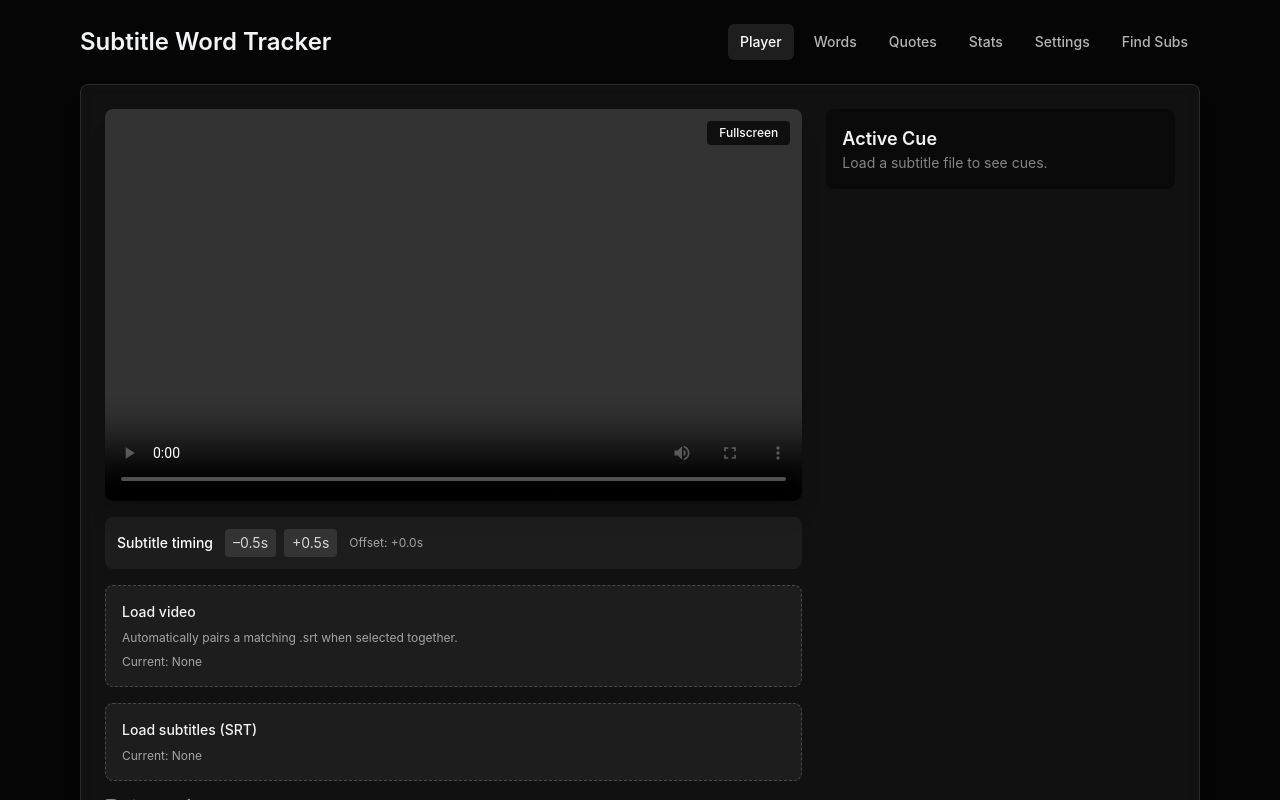
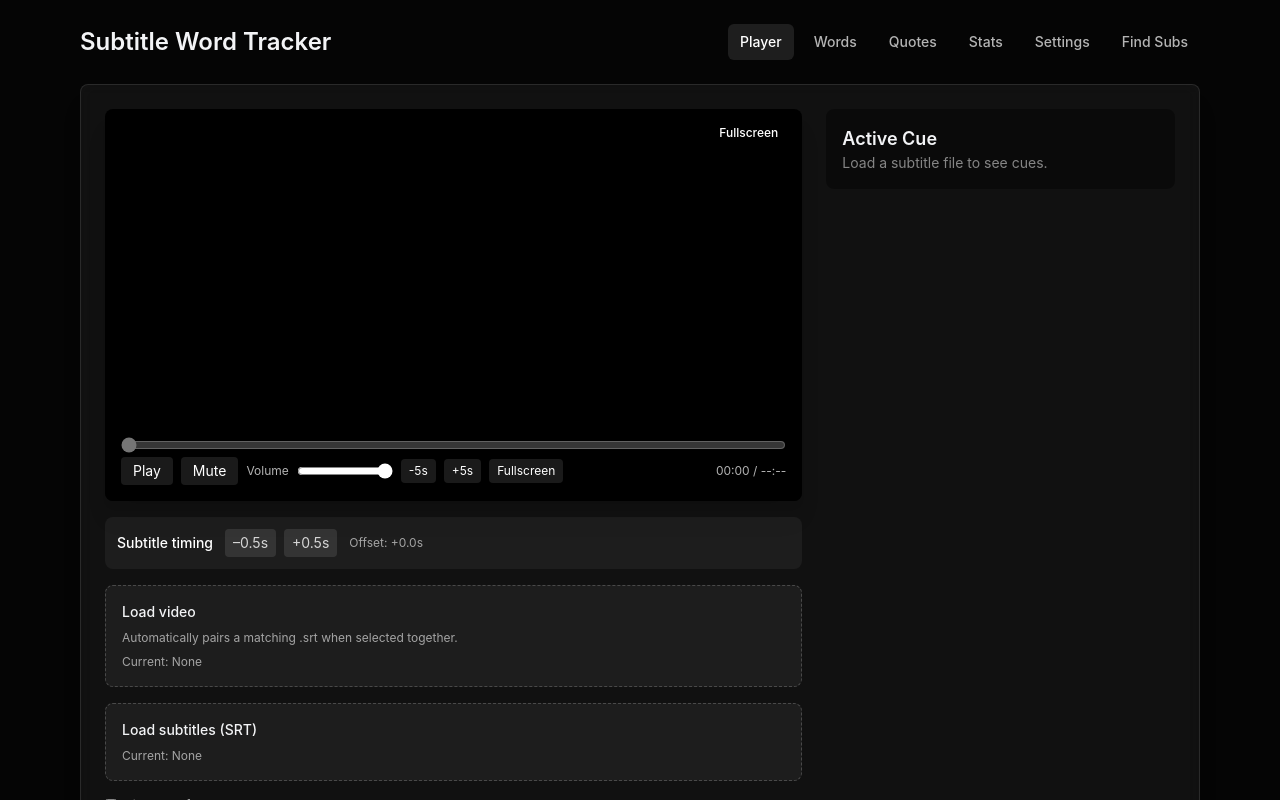
Before and after one commit to ofirgaash1/eng, a React (Vite) app: page / in a window 1280 px wide. Shown: the top 800 px of the page. Built offline with nearby package versions, Linux system fonts and the light colour scheme.

Commit message:
Add timeline and volume controls to player

```diff
--- a/src/app/routes/PlayerPage.tsx
+++ b/src/app/routes/PlayerPage.tsx
@@ -5,6 +5,7 @@ import {
   useRef,
   useState,
   type ChangeEvent,
+  type KeyboardEvent as ReactKeyboardEvent,
 } from "react";
 import { useDictionaryStore } from "../../state/dictionaryStore";
 import { usePrefsStore } from "../../state/prefsStore";
@@ -17,20 +18,12 @@ import {
   tokenizeWithItalics,
 } from "../../core/subtitles/displayTokens";
 import { handlePlayerKeyDown } from "./playerShortcuts";
+import { formatTimeMs } from "../../utils/timeFormat";
 import { hashBlob } from "../../utils/file";
 import { upsertSubtitleFile } from "../../data/filesRepo";
 import { getCuesForFile, saveCuesForFile } from "../../data/cuesRepo";
 import { getLastSession, saveLastSession } from "../../data/sessionRepo";
 import { parseSrt } from "../../core/parsing/srtParser";
-
-function formatTime(ms: number) {
-  const totalSeconds = Math.floor(ms / 1000);
-  const minutes = Math.floor(totalSeconds / 60)
-    .toString()
-    .padStart(2, "0");
-  const seconds = (totalSeconds % 60).toString().padStart(2, "0");
-  return `${minutes}:${seconds}`;
-}
 
 const RTL_TEXT_RE = /[\u0591-\u07FF\uFB1D-\uFDFD\uFE70-\uFEFC]/;
 const RTL_LEADING_PUNCT_RE = /^[.!?…،؛؟]+$/u;
@@ -156,6 +149,12 @@ export default function PlayerPage() {
   const [secondarySubtitleEnabled, setSecondarySubtitleEnabled] = useState<boolean>(false);
   const [isSecondarySubtitleRtl, setIsSecondarySubtitleRtl] = useState<boolean>(false);
   const [isFullscreen, setIsFullscreen] = useState<boolean>(false);
+  const [isPlaying, setIsPlaying] = useState<boolean>(false);
+  const [isMuted, setIsMuted] = useState<boolean>(false);
+  const [volume, setVolume] = useState<number>(1);
+  const [durationMs, setDurationMs] = useState<number | null>(null);
+  const [showControls, setShowControls] = useState<boolean>(true);
+  const hideControlsTimeoutRef = useRef<number | null>(null);
   const lastVideoTimeSavedRef = useRef<number>(0);
   const addWord = useDictionaryStore((state) => state.addUnknownWordFromToken);
   const classForToken = useDictionaryStore((state) => state.classForToken);
@@ -230,6 +229,37 @@ export default function PlayerPage() {
     document.addEventListener("fullscreenchange", handleFullscreenChange);
     return () => {
       document.removeEventListener("fullscreenchange", handleFullscreenChange);
+    };
+  }, []);
+
+  useEffect(() => {
+    const video = videoRef.current;
+    if (!video) return;
+    const syncPlaybackState = () => setIsPlaying(!video.paused);
+    const syncMutedState = () => setIsMuted(video.muted);
+    const syncVolumeState = () => setVolume(video.volume);
+    const syncDuration = () => {
+      setDurationMs(Number.isFinite(video.duration) ? video.duration * 1000 : null);
+    };
+
+    syncPlaybackState();
+    syncMutedState();
+    syncVolumeState();
+    syncDuration();
+
+    video.addEventListener("play", syncPlaybackState);
+    video.addEventListener("pause", syncPlaybackState);
+    video.addEventListener("volumechange", syncMutedState);
+    video.addEventListener("volumechange", syncVolumeState);
+    video.addEventListener("loadedmetadata", syncDuration);
+    video.addEventListener("durationchange", syncDuration);
+    return () => {
+      video.removeEventListener("play", syncPlaybackState);
+      video.removeEventListener("pause", syncPlaybackState);
+      video.removeEventListener("volumechange", syncMutedState);
+      video.removeEventListener("volumechange", syncVolumeState);
+      video.removeEventListener("loadedmetadata", syncDuration);
+      video.removeEventListener("durationchange", syncDuration);
     };
   }, []);
 
@@ -554,14 +584,43 @@ export default function PlayerPage() {
     }
   }, []);
 
+  const toggleMute = useCallback(() => {
+    const video = videoRef.current;
+    if (!video) return;
+    video.muted = !video.muted;
+  }, []);
+
   const seekBy = useCallback((deltaSeconds: number) => {
     const video = videoRef.current;
     if (!video) return;
+    if (video.readyState === 0) return;
     const nextTime = Math.min(
       Math.max(video.currentTime + deltaSeconds, 0),
-      Number.isFinite(video.duration) ? video.duration : Number.MAX_SAFE_INTEGER,
+      Number.isFinite(video.duration) ? video.duration : Number.POSITIVE_INFINITY,
     );
     video.currentTime = nextTime;
+  }, []);
+
+  const handleTimelineChange = useCallback((event: ChangeEvent<HTMLInputElement>) => {
+    const video = videoRef.current;
+    if (!video) return;
+    if (video.readyState === 0) return;
+    const nextTimeSeconds = Number(event.target.value);
+    if (!Number.isFinite(nextTimeSeconds)) return;
+    video.currentTime = nextTimeSeconds;
+    setCurrentTimeMs(nextTimeSeconds * 1000);
+  }, []);
+
+  const handleVolumeChange = useCallback((event: ChangeEvent<HTMLInputElement>) => {
+    const video = videoRef.current;
+    if (!video) return;
+    const nextVolume = Number(event.target.value);
+    if (!Number.isFinite(nextVolume)) return;
+    video.volume = nextVolume;
+    if (nextVolume > 0) {
+      video.muted = false;
+    }
+    setVolume(nextVolume);
   }, []);
 
   const processSubtitleFile = useCallback(
@@ -770,6 +829,12 @@ export default function PlayerPage() {
     [secondaryCues, currentTimeMs, secondarySubtitleOffsetMs],
   );
 
+  const formattedCurrentTime = useMemo(() => formatTimeMs(currentTimeMs), [currentTimeMs]);
+  const formattedDuration = useMemo(
+    () => (durationMs ? formatTimeMs(durationMs) : "--:--"),
+    [durationMs],
+  );
+
   const adjustSubtitleOffset = useCallback((deltaMs: number) => {
     setSubtitleOffsetMs((previous) => previous + deltaMs);
   }, []);
@@ -791,57 +856,211 @@ export default function PlayerPage() {
     });
   }, [secondaryCues.length]);
 
-  useEffect(() => {
-    const handleKeyDown = (event: KeyboardEvent) => {
+  const focusPlayerContainer = useCallback(() => {
+    playerContainerRef.current?.focus();
+  }, []);
+
+  const clearHideControlsTimeout = useCallback(() => {
+    if (hideControlsTimeoutRef.current !== null) {
+      window.clearTimeout(hideControlsTimeoutRef.current);
+      hideControlsTimeoutRef.current = null;
+    }
+  }, []);
+
+  const scheduleHideControls = useCallback(() => {
+    clearHideControlsTimeout();
+    if (!isPlaying) return;
+    hideControlsTimeoutRef.current = window.setTimeout(() => {
+      setShowControls(false);
+    }, 2500);
+  }, [clearHideControlsTimeout, isPlaying]);
+
+  const showControlsNow = useCallback(() => {
+    setShowControls(true);
+    scheduleHideControls();
+  }, [scheduleHideControls]);
+
+  const handleShortcutKeyDown = useCallback(
+    (event: KeyboardEvent) =>
       handlePlayerKeyDown(event, {
         video: videoRef.current,
         seekBy,
         toggleFullscreen,
+        toggleMute,
         togglePlayback,
         toggleSecondarySubtitle,
-      });
+      }),
+    [seekBy, toggleFullscreen, toggleMute, togglePlayback, toggleSecondarySubtitle],
+  );
+
+  const handleShortcutKeyDownCapture = useCallback(
+    (event: ReactKeyboardEvent<HTMLElement>) => {
+      const handled = handleShortcutKeyDown(event.nativeEvent);
+      if (handled) {
+        event.preventDefault();
+        event.stopPropagation();
+      }
+    },
+    [handleShortcutKeyDown],
+  );
+
+  useEffect(() => {
+    document.addEventListener("keydown", handleShortcutKeyDown, true);
+    return () => {
+      document.removeEventListener("keydown", handleShortcutKeyDown, true);
     };
+  }, [handleShortcutKeyDown]);
 
-    window.addEventListener("keydown", handleKeyDown);
+  useEffect(() => {
+    if (!isPlaying) {
+      clearHideControlsTimeout();
+      setShowControls(true);
+      return;
+    }
+    scheduleHideControls();
+  }, [clearHideControlsTimeout, isPlaying, scheduleHideControls]);
+
+  useEffect(() => {
     return () => {
-      window.removeEventListener("keydown", handleKeyDown);
+      clearHideControlsTimeout();
     };
-  }, [seekBy, toggleFullscreen, togglePlayback, toggleSecondarySubtitle]);
+  }, [clearHideControlsTimeout]);
 
   return (
-    <div className="grid gap-6 lg:grid-cols-[2fr,1fr]">
+    <div className="grid gap-6 lg:grid-cols-[2fr,1fr]" onKeyDown={handleShortcutKeyDownCapture}>
       <section className="space-y-4">
         <div
           ref={playerContainerRef}
           className="relative aspect-video overflow-hidden rounded-lg bg-black shadow-xl"
           onDoubleClick={toggleFullscreen}
+          onMouseMove={showControlsNow}
+          onMouseLeave={() => {
+            if (isPlaying) {
+              setShowControls(false);
+            }
+          }}
+          onFocusCapture={showControlsNow}
+          tabIndex={-1}
         >
-          <button
-            type="button"
-            className="absolute right-3 top-3 z-10 rounded bg-black/70 px-3 py-1 text-xs font-medium text-white transition hover:bg-black/80 focus:outline-none focus-visible:outline-none"
-            onClick={(event) => {
-              event.stopPropagation();
-              toggleFullscreen();
-              if (event.currentTarget instanceof HTMLElement) {
-                event.currentTarget.blur();
-              }
-            }}
-          >
-            {isFullscreen ? "Exit Fullscreen" : "Fullscreen"}
-          </button>
           <video
             ref={videoRef}
             className="h-full w-full focus:outline-none focus-visible:outline-none"
-            controls
-            controlsList="nofullscreen"
             onTimeUpdate={handleTimeUpdate}
             src={videoUrl ?? undefined}
             tabIndex={-1}
           >
             <track kind="subtitles" srcLang="en" label={subtitleName || "Subtitles"} />
           </video>
+          <div
+            className={`absolute inset-x-0 bottom-0 z-10 flex flex-col gap-2 bg-gradient-to-t from-black/70 via-black/40 to-transparent px-4 pb-4 pt-6 text-white transition-opacity duration-300 ${
+              showControls ? "opacity-100" : "pointer-events-none opacity-0"
+            }`}
+          >
+            <input
+              type="range"
+              min={0}
+              max={durationMs ? Math.max(durationMs / 1000, 0) : 0}
+              step={0.1}
+              value={durationMs ? Math.min(currentTimeMs / 1000, durationMs / 1000) : 0}
+              onChange={handleTimelineChange}
+              className="h-2 w-full cursor-pointer accent-white/80"
+              aria-label="Seek position"
+              disabled={!durationMs}
+            />
+            <div className="flex flex-wrap items-center justify-between gap-3 text-sm">
+              <div className="flex flex-wrap items-center gap-2">
+                <button
+                  type="button"
+                  className="rounded bg-white/10 px-3 py-1 transition hover:bg-white/20 focus:outline-none focus-visible:ring-2 focus-visible:ring-white/80"
+                  onClick={() => {
+                    togglePlayback();
+                    focusPlayerContainer();
+                  }}
+                  aria-label={isPlaying ? "Pause video" : "Play video"}
+                >
+                  {isPlaying ? "Pause" : "Play"}
+                </button>
+                <button
+                  type="button"
+                  className="rounded bg-white/10 px-3 py-1 transition hover:bg-white/20 focus:outline-none focus-visible:ring-2 focus-visible:ring-white/80"
+                  onClick={() => {
+                    toggleMute();
+                    focusPlayerContainer();
+                  }}
+                  aria-label={isMuted ? "Unmute video" : "Mute video"}
+                >
+                  {isMuted ? "Unmute" : "Mute"}
+                </button>
+                <div className="flex items-center gap-2">
+                  <label htmlFor="player-volume" className="text-xs text-white/70">
+                    Volume
+                  </label>
+                  <input
+                    id="player-volume"
+                    type="range"
+                    min={0}
+                    max={1}
+                    step={0.05}
+                    value={isMuted ? 0 : volume}
+                    onChange={handleVolumeChange}
+                    className="h-2 w-24 cursor-pointer accent-white/80"
+                    aria-label="Volume"
+                  />
+                </div>
+                <div className="flex items-center gap-2">
+                  <button
+                    type="button"
+                    className="rounded bg-white/10 px-2 py-1 text-xs transition hover:bg-white/20 focus:outline-none focus-visible:ring-2 focus-visible:ring-white/80"
+                    onClick={() => {
+                      seekBy(-5);
+                      focusPlayerContainer();
+                    }}
+                    aria-label="Seek backward 5 seconds"
+                  >
+                    -5s
+                  </button>
+                  <button
+                    type="button"
+                    className="rounded bg-white/10 px-2 py-1 text-xs transition hover:bg-white/20 focus:outline-none focus-visible:ring-2 focus-visible:ring-white/80"
+                    onClick={() => {
+                      seekBy(5);
+                      focusPlayerContainer();
+                    }}
+                    aria-label="Seek forward 5 seconds"
+                  >
+                    +5s
+                  </button>
+                </div>
+                <button
+                  type="button"
+                  className="rounded bg-white/10 px-2 py-1 text-xs transition hover:bg-white/20 focus:outline-none focus-visible:ring-2 focus-visible:ring-white/80"
+                  onClick={() => {
+                    toggleFullscreen();
+                    focusPlayerContainer();
+                  }}
+                  aria-label={isFullscreen ? "Exit fullscreen" : "Enter fullscreen"}
+                >
+                  {isFullscreen ? "Exit Fullscreen" : "Fullscreen"}
+                </button>
+              </div>
+              <span className="text-xs text-white/70">
+                {formattedCurrentTime} / {formattedDuration}
+              </span>
+            </div>
+          </div>
+          <button
+            type="button"
+            className="absolute right-3 top-3 z-10 rounded bg-black/70 px-3 py-1 text-xs font-medium text-white transition hover:bg-black/80 focus:outline-none focus-visible:ring-2 focus-visible:ring-white/80"
+            onClick={(event) => {
+              event.stopPropagation();
+              toggleFullscreen();
+              focusPlayerContainer();
+            }}
+          >
+            {isFullscreen ? "Exit Fullscreen" : "Fullscreen"}
+          </button>
           {secondarySubtitleEnabled && activeSecondaryCues.length > 0 && (
-            <div className="pointer-events-none absolute inset-0 flex flex-col justify-start p-6">
+            <div className="pointer-events-none absolute inset-0 z-20 flex flex-col justify-start p-6">
               <div className="pointer-events-auto flex flex-col items-center gap-3">
                 {activeSecondaryCues.map((cue) => (
                   <div
@@ -862,7 +1081,7 @@ export default function PlayerPage() {
             </div>
           )}
           {activeCues.length > 0 && (
-            <div className="pointer-events-none absolute inset-0 flex flex-col justify-end p-6">
+            <div className="pointer-events-none absolute inset-0 z-20 flex flex-col justify-end p-6">
               <div className="pointer-events-auto flex flex-col items-center gap-3">
                 {activeCues.map((cue) => (
                   <div
@@ -889,11 +1108,9 @@ export default function PlayerPage() {
             <button
               type="button"
               className="rounded bg-white/10 px-2 py-1 transition hover:bg-white/20 focus:outline-none focus-visible:outline-none"
-              onClick={(event) => {
+              onClick={() => {
                 adjustSubtitleOffset(-500);
-                if (event.currentTarget instanceof HTMLElement) {
-                  event.currentTarget.blur();
-                }
+                focusPlayerContainer();
               }}
             >
               –0.5s
@@ -901,11 +1118,9 @@ export default function PlayerPage() {
             <button
               type="button"
               className="rounded bg-white/10 px-2 py-1 transition hover:bg-white/20 focus:outline-none focus-visible:outline-none"
-              onClick={(event) => {
+              onClick={() => {
                 adjustSubtitleOffset(500);
-                if (event.currentTarget instanceof HTMLElement) {
-                  event.currentTarget.blur();
-                }
+                focusPlayerContainer();
               }}
             >
               +0.5s
@@ -957,11 +1172,9 @@ export default function PlayerPage() {
               <button
                 type="button"
                 className="rounded bg-white/10 px-2 py-1 text-xs font-medium text-white transition hover:bg-white/20 focus:outline-none focus-visible:outline-none"
-                onClick={(event) => {
+                onClick={() => {
                   toggleSecondarySubtitle();
-                  if (event.currentTarget instanceof HTMLElement) {
-                    event.currentTarget.blur();
-                  }
+                  focusPlayerContainer();
                 }}
                 disabled={secondaryCues.length === 0}
               >
@@ -1004,11 +1217,9 @@ export default function PlayerPage() {
                 <button
                   type="button"
                   className="rounded bg-white/10 px-2 py-1 transition hover:bg-white/20 focus:outline-none focus-visible:outline-none"
-                  onClick={(event) => {
+                  onClick={() => {
                     adjustSecondarySubtitleOffset(-500);
-                    if (event.currentTarget instanceof HTMLElement) {
-                      event.currentTarget.blur();
-                    }
+                    focusPlayerContainer();
                   }}
                 >
                   –0.5s
@@ -1016,11 +1227,9 @@ export default function PlayerPage() {
                 <button
                   type="button"
                   className="rounded bg-white/10 px-2 py-1 transition hover:bg-white/20 focus:outline-none focus-visible:outline-none"
-                  onClick={(event) => {
+                  onClick={() => {
                     adjustSecondarySubtitleOffset(500);
-                    if (event.currentTarget instanceof HTMLElement) {
-                      event.currentTarget.blur();
-                    }
+                    focusPlayerContainer();
                   }}
                 >
                   +0.5s
@@ -1044,7 +1253,7 @@ export default function PlayerPage() {
               {activeCues.map((cue) => (
                 <div key={`${cue.startMs}-${cue.endMs}`} className="space-y-2">
                   <div className="text-white/60">
-                    {formatTime(Math.max(0, cue.startMs + subtitleOffsetMs))} – {formatTime(
+                    {formatTimeMs(Math.max(0, cue.startMs + subtitleOffsetMs))} – {formatTimeMs(
                       Math.max(0, cue.endMs + subtitleOffsetMs),
                     )}
                   </div>
--- a/src/app/routes/playerShortcuts.ts
+++ b/src/app/routes/playerShortcuts.ts
@@ -2,11 +2,12 @@ type PlayerShortcutHandlers = {
   video: HTMLVideoElement | null;
   seekBy: (seconds: number) => void;
   toggleFullscreen: () => void;
+  toggleMute: () => void;
   togglePlayback: () => void;
   toggleSecondarySubtitle: () => void;
 };
 
-const INTERACTIVE_TAGS = ["INPUT", "TEXTAREA", "SELECT", "BUTTON"];
+const INTERACTIVE_TAGS = ["INPUT", "TEXTAREA", "SELECT"];
 
 function shouldIgnoreTarget(target: EventTarget | null): boolean {
   if (typeof HTMLElement === "undefined") return false;
@@ -15,60 +16,62 @@ function shouldIgnoreTarget(target: EventTarget | null): boolean {
   return INTERACTIVE_TAGS.includes(target.tagName);
 }
 
-function blurActiveElement(video: HTMLVideoElement | null) {
-  if (typeof document === "undefined") return;
-  const activeElement = document.activeElement as HTMLElement | null;
-  if (!activeElement) return;
-  if (activeElement === video) {
-    video?.blur();
-    return;
-  }
-  if (activeElement instanceof HTMLElement) {
-    if (activeElement.tagName === "BUTTON") {
-      activeElement.blur();
-      return;
-    }
-    if (video && video.contains(activeElement)) {
-      video.blur();
-    }
+function stopShortcutEvent(event: KeyboardEvent) {
+  event.preventDefault();
+  event.stopPropagation();
+  if (typeof event.stopImmediatePropagation === "function") {
+    event.stopImmediatePropagation();
   }
 }
 
-export function handlePlayerKeyDown(event: KeyboardEvent, handlers: PlayerShortcutHandlers) {
-  const { video, seekBy, toggleFullscreen, togglePlayback, toggleSecondarySubtitle } = handlers;
-  if (!video) return;
-  if (shouldIgnoreTarget(event.target)) return;
+function matchesShortcut(event: KeyboardEvent, codes: string[], keys: string[]): boolean {
+  return codes.includes(event.code) || keys.includes(event.key);
+}
 
-  blurActiveElement(video);
+export function handlePlayerKeyDown(
+  event: KeyboardEvent,
+  handlers: PlayerShortcutHandlers,
+): boolean {
+  const { video, seekBy, toggleFullscreen, toggleMute, togglePlayback, toggleSecondarySubtitle } =
+    handlers;
+  if (!video) return false;
+  if (shouldIgnoreTarget(event.target)) return false;
+  if (event.altKey || event.ctrlKey || event.metaKey) return false;
 
-  const code = event.code;
-  switch (code) {
-    case "Space": {
-      event.preventDefault();
+  if (matchesShortcut(event, ["Space"], [" ", "Spacebar"])) {
+    stopShortcutEvent(event);
     togglePlayback();
-      break;
+    return true;
   }
-    case "ArrowLeft": {
-      event.preventDefault();
+  if (matchesShortcut(event, ["KeyK"], ["k", "K"])) {
+    stopShortcutEvent(event);
+    togglePlayback();
+    return true;
+  }
+  if (matchesShortcut(event, ["ArrowLeft"], ["ArrowLeft"])) {
+    stopShortcutEvent(event);
     seekBy(-5);
-      break;
+    return true;
   }
-    case "ArrowRight": {
-      event.preventDefault();
+  if (matchesShortcut(event, ["ArrowRight"], ["ArrowRight"])) {
+    stopShortcutEvent(event);
     seekBy(5);
-      break;
+    return true;
   }
-    case "KeyF": {
-      event.preventDefault();
+  if (matchesShortcut(event, ["KeyF"], ["f", "F"])) {
+    stopShortcutEvent(event);
     toggleFullscreen();
-      break;
+    return true;
   }
-    case "KeyH": {
-      event.preventDefault();
+  if (matchesShortcut(event, ["KeyM"], ["m", "M"])) {
+    stopShortcutEvent(event);
+    toggleMute();
+    return true;
+  }
+  if (matchesShortcut(event, ["KeyH"], ["h", "H"])) {
+    stopShortcutEvent(event);
     toggleSecondarySubtitle();
-      break;
+    return true;
   }
-    default:
-      break;
+  return false;
 }
-}
--- /dev/null
+++ b/src/utils/timeFormat.ts
@@ -0,0 +1,8 @@
+export function formatTimeMs(ms: number): string {
+  const totalSeconds = Math.max(0, Math.floor(ms / 1000));
+  const minutes = Math.floor(totalSeconds / 60)
+    .toString()
+    .padStart(2, "0");
+  const seconds = (totalSeconds % 60).toString().padStart(2, "0");
+  return `${minutes}:${seconds}`;
+}
```
Also changed, not shown: 2 other files (tests, documents, lock files or other folders). Lines whose indentation alone changed are shown as unchanged.
